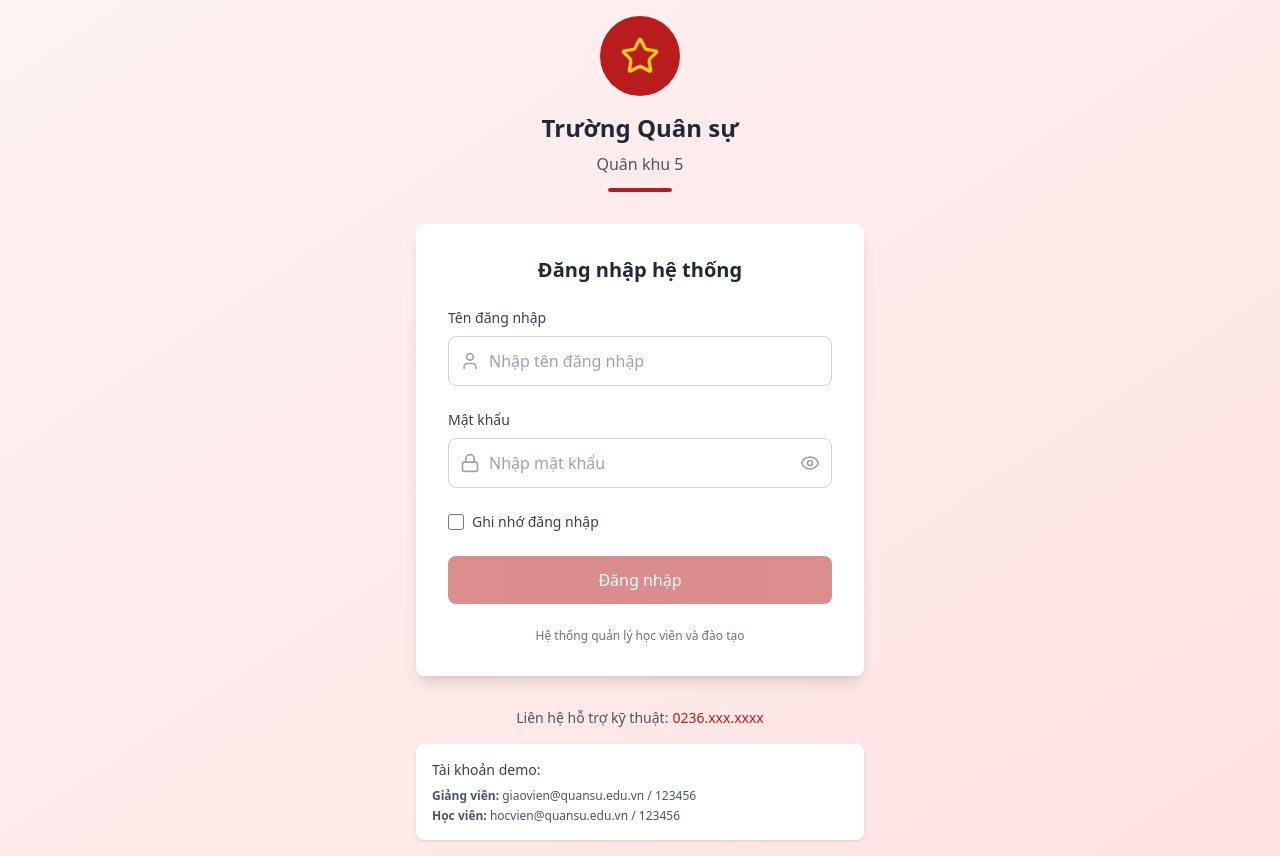
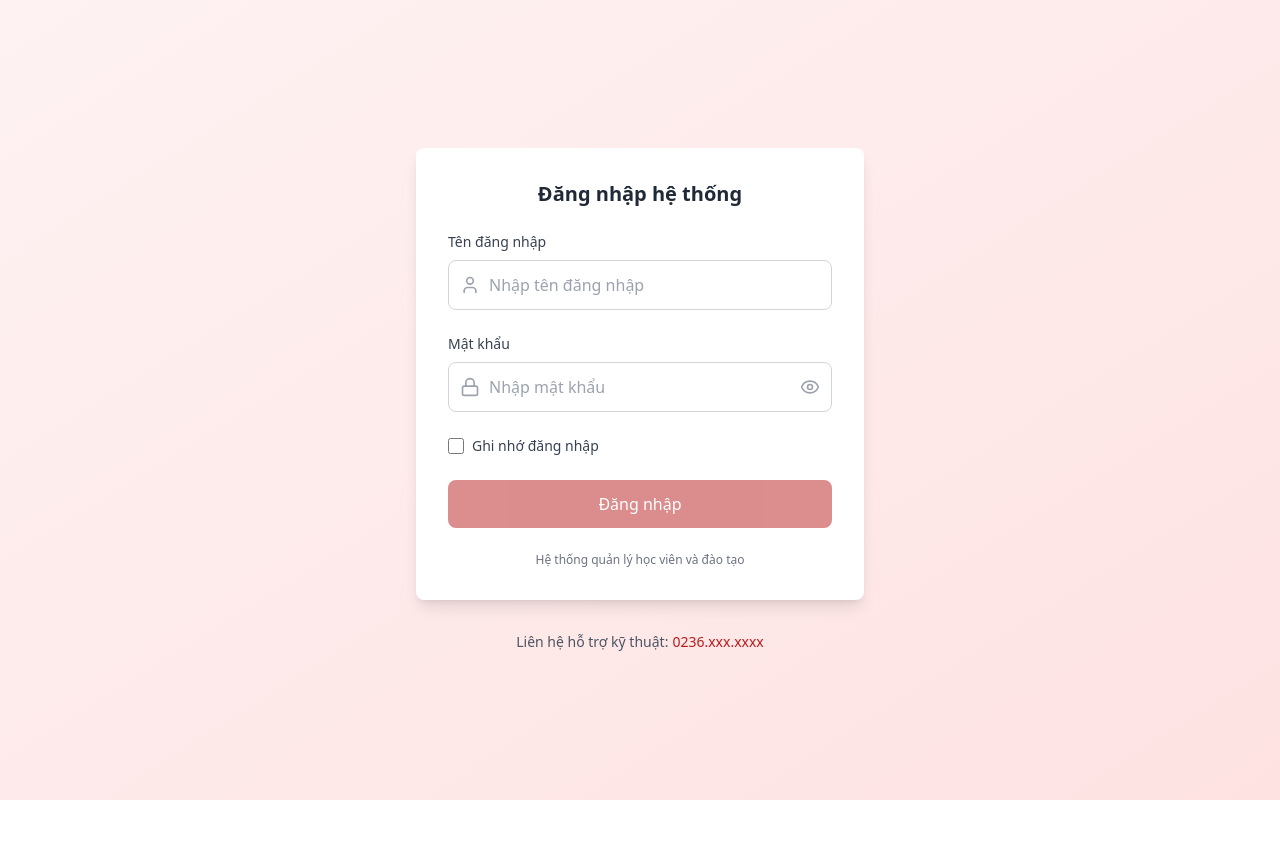
Before and after one commit to thanhminhdev2000/student-management-system, a React (Vite) app: page / in a window 1280 px wide. After the commit the page ends 800 px from the top, so only its background shows below. Built offline with nearby package versions, Linux system fonts and the light colour scheme; no server answers.

Commit message:
Remove used code

```diff
--- a/src/pages/Login.tsx
+++ b/src/pages/Login.tsx
@@ -1,9 +1,10 @@
-import { Eye, EyeOff, Lock, Star, User } from 'lucide-react';
+import type { UserData } from '@/types';
+import { Eye, EyeOff, Lock, User } from 'lucide-react';
 import React, { useState } from 'react';
 import { authHelpers, supabase } from '../lib/supabase';
 
 interface LoginProps {
-  onLoginSuccess: (user: any) => void;
+  onLoginSuccess: (user: UserData) => void;
 }
 
 const Login: React.FC<LoginProps> = ({ onLoginSuccess }) => {
@@ -73,18 +74,6 @@ const Login: React.FC<LoginProps> = ({ onLoginSuccess }) => {
   return (
     <div className="min-h-screen bg-gradient-to-br from-red-50 to-red-100 flex items-center justify-center p-4">
       <div className="w-full max-w-md">
-        {/* Header */}
-        <div className="text-center mb-8">
-          <div className="inline-flex items-center justify-center w-20 h-20 bg-red-700 rounded-full mb-4">
-            <Star className="w-10 h-10 text-yellow-400" />
-          </div>
-          <h1 className="text-2xl font-bold text-gray-800 mb-2">
-            Trường Quân sự
-          </h1>
-          <p className="text-gray-600">Quân khu 5</p>
-          <div className="w-16 h-1 bg-red-700 mx-auto mt-3 rounded-full"></div>
-        </div>
-
         {/* Login Form */}
         <div className="bg-white rounded-lg shadow-lg p-8">
           <h2 className="text-xl font-semibold text-gray-800 mb-6 text-center">
@@ -204,21 +193,6 @@ const Login: React.FC<LoginProps> = ({ onLoginSuccess }) => {
             <span className="font-medium text-red-700 ml-1">0236.xxx.xxxx</span>
           </p>
         </div>
-
-        {/* Demo Accounts Info */}
-        <div className="mt-4 bg-white rounded-lg shadow p-4">
-          <h3 className="text-sm font-medium text-gray-700 mb-2">
-            Tài khoản demo:
-          </h3>
-          <div className="space-y-1 text-xs text-gray-600">
-            <p>
-              <strong>Giảng viên:</strong> giaovien@quansu.edu.vn / 123456
-            </p>
-            <p>
-              <strong>Học viên:</strong> hocvien@quansu.edu.vn / 123456
-            </p>
-          </div>
-        </div>
       </div>
     </div>
   );
--- a/src/types/index.ts
+++ b/src/types/index.ts
@@ -6,9 +6,3 @@ export interface UserData {
   unit: string;
   avatar_url?: string;
 }
-
-export interface LayoutProps {
-  children: React.ReactNode;
-  onLogout: () => void;
-  user: UserData | null;
-}
```
Also changed, not shown: src/components/Layout.tsx (+7 -3 lines).
